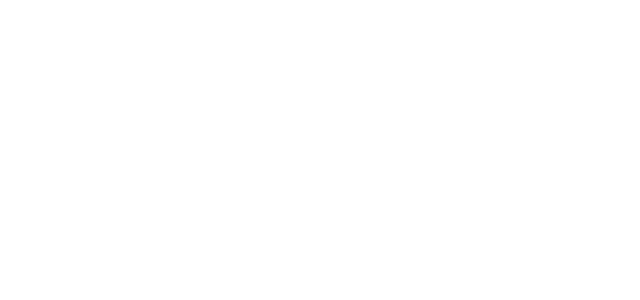
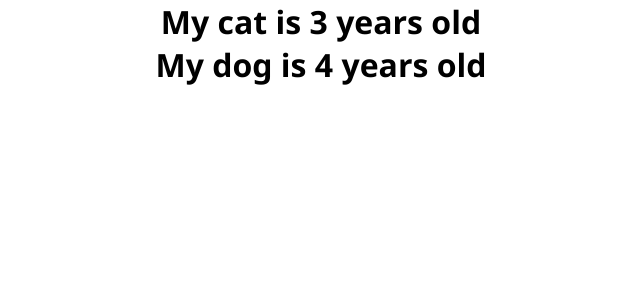
Before and after one commit to wadpas/stash-react-course, a React (Create React App) app: page / in a window 1280 px wide. Shown: the top 300 px of the page, without its empty margins (319-959 px from the left). Built offline with nearby package versions, Linux system fonts and the light colour scheme.

Commit message:
added pets component

```diff
--- a/src/App.js
+++ b/src/App.js
@@ -1,7 +1,13 @@
 import './App.css'
+import PetInfo from './components/PetInfo'
 
 function App() {
-  return <div className="App"></div>
+  return (
+    <div className="App">
+      <PetInfo animal="cat" age="3" />
+      <PetInfo animal="dog" age="4" />
+    </div>
+  )
 }
 
 export default App
--- /dev/null
+++ b/src/components/PetInfo.js
@@ -0,0 +1,9 @@
+function PetInfo({ animal, age }) {
+  return (
+    <h1>
+      My {animal} is {age} years old
+    </h1>
+  )
+}
+
+export default PetInfo
```
